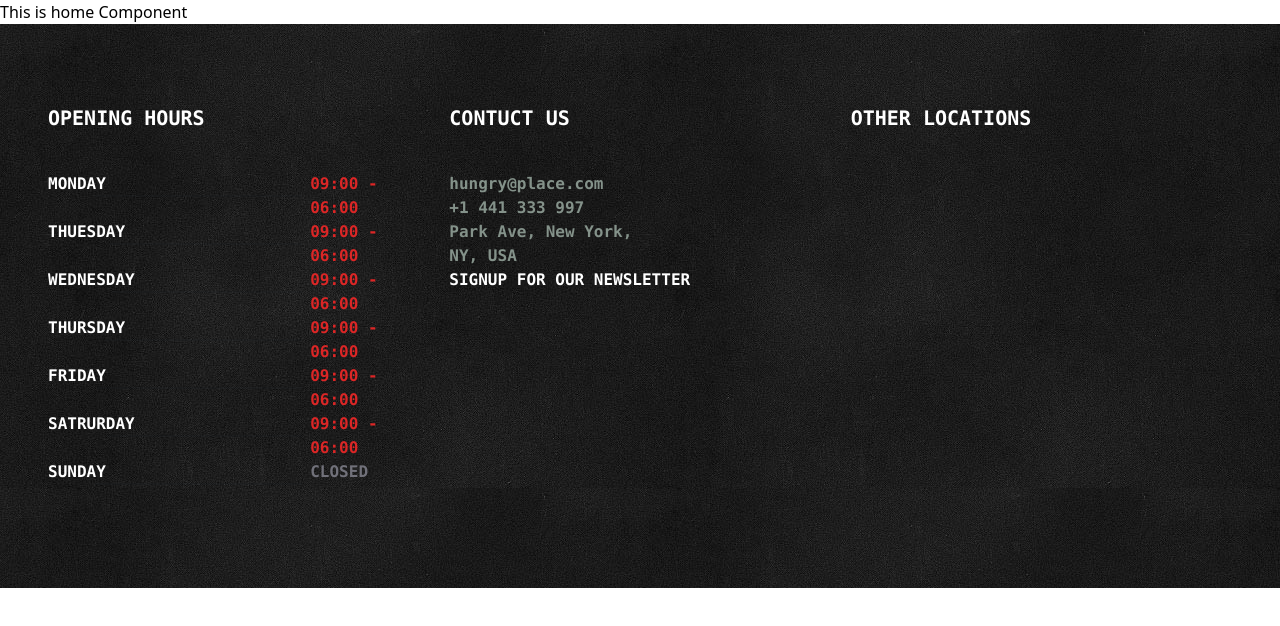
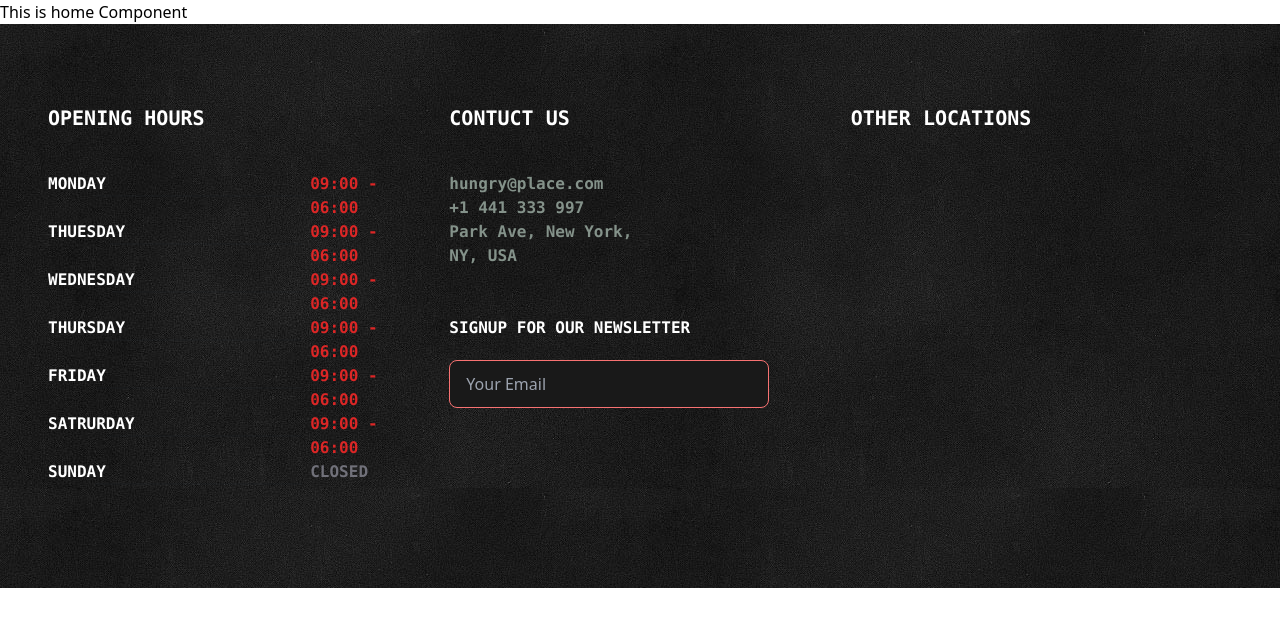
Before and after one commit to Nik7s/hungry-place-restaurant-client, a React (Vite) app: page / in a window 1280 px wide. Shown: the top 626 px of the page. Built offline with nearby package versions, Linux system fonts and the light colour scheme.

Commit message:
Working on footer design

```diff
--- a/src/Pages/Home/Home/Shared/Footer/Footer.jsx
+++ b/src/Pages/Home/Home/Shared/Footer/Footer.jsx
@@ -49,7 +49,16 @@ const Footer = () => {
           NY, USA
         </p>
 
-        <h1 className="font-mono font-bold mb-10">SIGNUP FOR OUR NEWSLETTER</h1>
+        <h1 className="font-mono mt-12 font-bold mb-10">
+          SIGNUP FOR OUR NEWSLETTER
+        </h1>
+        <div className="mt-[-20px]">
+          <input
+            type="email"
+            placeholder="Your Email"
+            className="input bg-[#191919] input-bordered input-error w-full max-w-xs"
+          />
+        </div>
       </div>
       <div>
         <h1 className="font-mono font-bold text-xl">OTHER LOCATIONS</h1>
```
